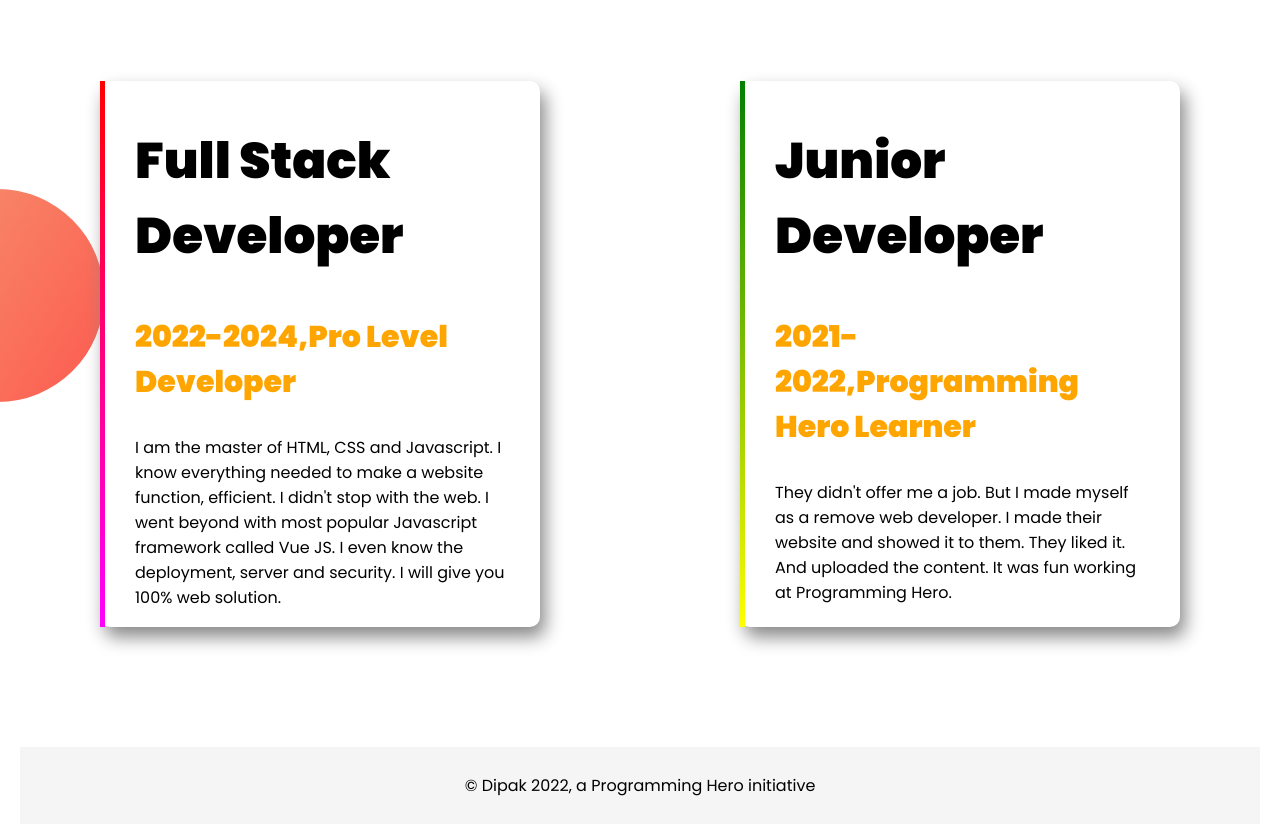
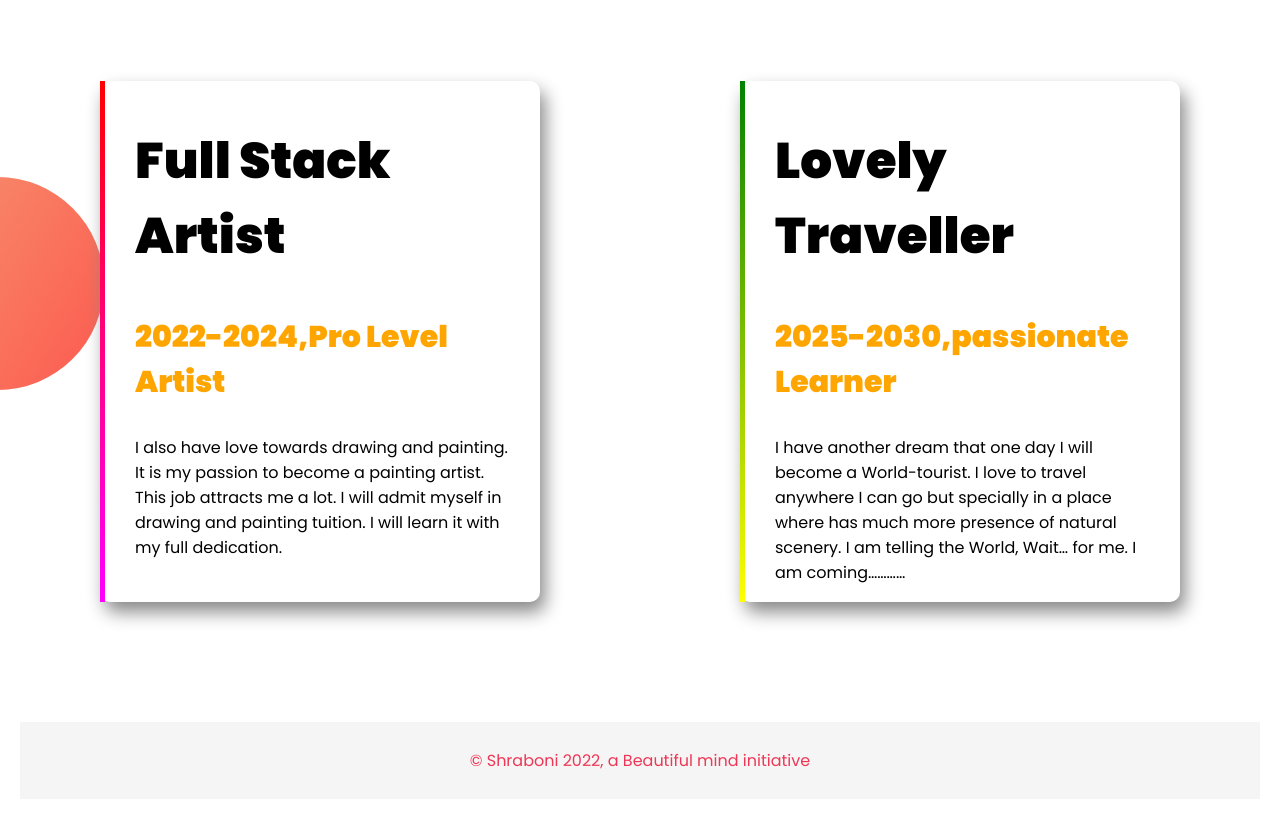
Before and after one commit to dipuorko/practice-repo, a plain HTML site: page index.html in a window 1280 px wide. Shown: the part 1460-2294 px from the top of the page. Drawn offline with Linux system fonts and the light colour scheme.

Commit message:
final commit

```diff
--- a/index.html
+++ b/index.html
@@ -52,25 +52,24 @@
         <h1>Experiences</h1>
         <div class="pro">
             <div class="second-part">
-                <h1>Full Stack Developer</h1>
-                <h3>2022-2024,Pro Level Developer</h3>
-                <p>I am the master of HTML, CSS and Javascript. I know everything needed to make a website function,
-                    efficient. I didn't stop with the web. I went beyond with most popular Javascript framework called
-                    Vue
-                    JS. I even know the deployment, server and security. I will give you 100% web solution.</p>
+                <h1>Full Stack Artist</h1>
+                <h3>2022-2024,Pro Level Artist</h3>
+                <p>I also have love towards drawing and painting. It is my passion to become a painting artist. This job
+                    attracts me a lot. I will admit myself in drawing and painting tuition. I will learn it with my full
+                    dedication. </p>
             </div>
             <div class="third-part">
-                <h1>Junior Developer</h1>
-                <h3>2021-2022,Programming Hero Learner</h3>
-                <p>They didn't offer me a job. But I made myself as a remove web developer. I made their website and
-                    showed
-                    it to them. They liked it. And uploaded the content. It was fun working at Programming Hero.</p>
+                <h1>Lovely Traveller</h1>
+                <h3>2025-2030,passionate Learner</h3>
+                <p>I have another dream that one day I will become a World-tourist. I love to travel anywhere I can go
+                    but specially in a place where has much more presence of natural scenery. I am telling the World,
+                    Wait… for me. I am coming…………</p>
             </div>
         </div>
     </section>
     <footer>
         <div class="foot">
-            <p>© Dipak 2022, a Programming Hero initiative</p>
+            <p>© Shraboni 2022, a Beautiful mind initiative</p>
         </div>
     </footer>
 </body>
--- a/style.css
+++ b/style.css
@@ -78,4 +78,5 @@ h3{
     padding: 10px;
     background-color: whitesmoke;
     text-align: center;
+    color: rgb(238, 55, 86);
 }
```
